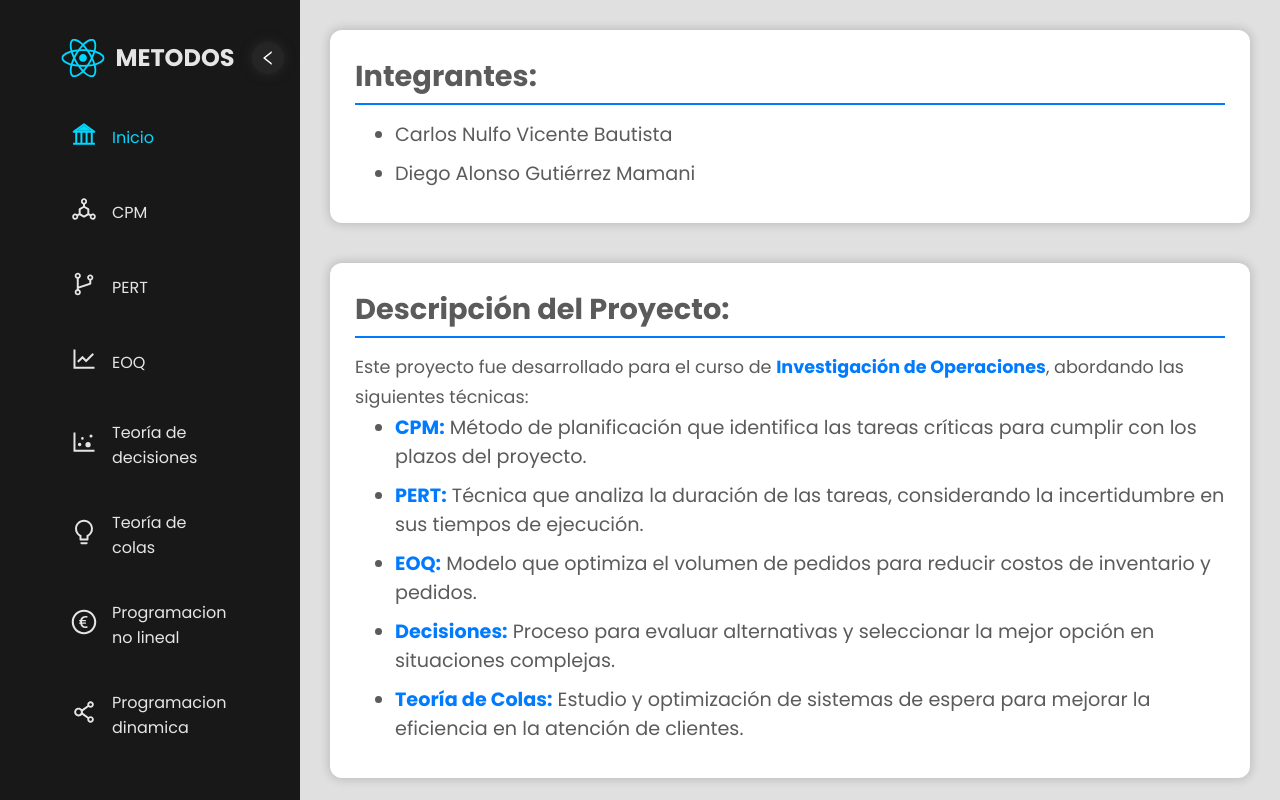
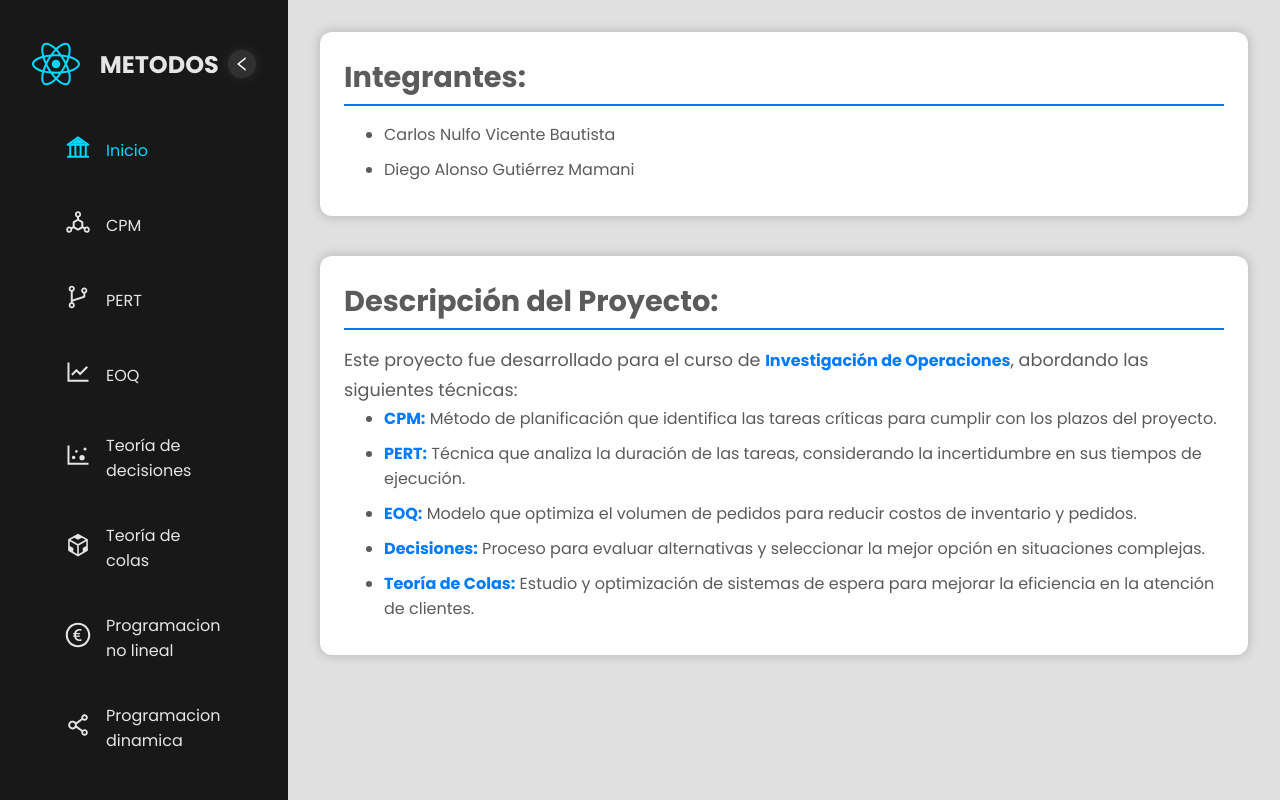
Before and after one commit to zineac/investigacion-operativa-II, a React (Vite) app: page / in a window 1280 px wide. Built offline with nearby package versions, Linux system fonts and the light colour scheme.

Commit message:
Arreglando boton de sidebar

```diff
--- a/package.json
+++ b/package.json
@@ -5,6 +5,8 @@
   "type": "module",
   "scripts": {
     "dev": "vite",
+    "predeploy": "npm run build",
+    "deploy": "gh-pages -d dist",
     "build": "vite build",
     "preview": "vite preview"
   },
@@ -23,6 +25,7 @@
     "@types/react-dom": "^18.0.9",
     "@vitejs/plugin-react": "^3.0.0",
     "@vitejs/plugin-react-swc": "^3.7.1",
+    "gh-pages": "^6.2.0",
     "vite": "^4.0.0"
   }
 }
--- a/src/App.jsx
+++ b/src/App.jsx
@@ -19,14 +19,14 @@ function App() {
 
 const MainContainer = styled.div`
   display: grid;
-  grid-template-columns: 100px auto;
+  grid-template-columns: 6rem auto;
   height: 100vh;
 
   transition: all 0.4s ease;
   color: #e5e5e5;
 
   &.active {
-    grid-template-columns: 300px auto;
+    grid-template-columns: 18rem auto;
   }
 `;
 
--- a/src/components/Sidebar.jsx
+++ b/src/components/Sidebar.jsx
@@ -6,8 +6,6 @@ import {
   AiOutlineBranches,
   AiOutlineDotChart,
   AiOutlineLineChart,
-  AiOutlineNodeIndex,
-  AiOutlineBulb,
   AiOutlineCodeSandbox,
   AiOutlineEuro,
   AiOutlineShareAlt
@@ -22,12 +20,12 @@ function Sidebar({ sidebarOpen, setSidebarOpen }) {
 
   return (
     <SidebarContainer isOpen={sidebarOpen}>
-      <button className="Sidebarbutton" onClick={ModSidebaropen}>
-        <AiOutlineLeft />
-      </button>
       <div className="Logocontent">
         <img src={logo} />
         <h2>METODOS</h2>
+        <button className="Sidebarbutton" onClick={ModSidebaropen}>
+          <AiOutlineLeft />
+        </button>
       </div>
       {linksArray.map(({ label, icon, to }) => (
         <div className="LinkContainer" key={label}>
@@ -71,7 +69,7 @@ const linksArray = [
   },
   {
     label: "Teoría de colas", // Nuevo enlace para Tcolas
-    icon: <AiOutlineBulb />,
+    icon: <AiOutlineCodeSandbox />,
     to: "/Tcolas",
   },
   //{
@@ -103,19 +101,34 @@ const SidebarContainer = styled.div`
     display: none;
   }
 
-  position: relative;
+  .Logocontent {
+    display: flex;
+    align-items: center;
+    justify-content: center;
+    padding: 2.5rem 0 1.25rem 0;
+
+    img {
+      width: 3rem;
+      height: 3rem;
+      display: ${({ isOpen }) => (isOpen ? `block` : `none`)};
+    }
+
+    h2 {
+      display: ${({ isOpen }) => (isOpen ? `block` : `none`)};
+      margin-left: 1.2rem;
+      font-size: 1.5rem;
+    }
+  }
 
   .Sidebarbutton {
-    position: absolute;
-    top: 42px;
+    width: 1.7rem;
+    height: 1.7rem;
+    margin-left: ${({ isOpen }) => (isOpen ? `0.6rem` : `0`)};
 
-    width: 32px;
-    height: 32px;
+    border-radius: 50%;
+    background: #303030;
 
-    border-radius: 99px;
-    background: #252525;
-
-    box-shadow: 0 0 10px 2px #252525;
+    box-shadow: 0 0 0.625rem 0.125rem #252525;
 
     /* Centrar el icono */
     display: flex;
@@ -123,36 +136,18 @@ const SidebarContainer = styled.div`
     justify-content: center;
 
     cursor: pointer;
-    transition: transform 0.3s;
+    transition: transform 0.3s linear;
     transform: ${({ isOpen }) => (isOpen ? `initial` : `rotate(180deg)`)};
-    right: ${({ isOpen }) => (isOpen ? `16px` : `32px`)};
     border: none;
 
     svg {
       color: ${({ isOpen }) => (isOpen ? `#fff` : `#00D8FF`)};
-      font-size: 18px;
-    }
-  }
-
-  .Logocontent {
-    display: flex;
-    justify-content: center;
-    align-items: center;
-    padding: 40px 0 20px 0;
-
-    img {
-      transition: transform 0.4s linear ease-in;
-      transform: ${({ isOpen }) => (isOpen ? `scale(1.2)` : `scale(0)`)};
-    }
-
-    h2 {
-      display: ${({ isOpen }) => (isOpen ? `block` : `none`)};
-      margin-left: 14px;
+      font-size: 1.125rem;
     }
   }
 
   .LinkContainer {
-    margin: 10px 0;
+    margin: 0.625rem 0;
     display: flex;
     justify-content: center;
 
@@ -164,20 +159,21 @@ const SidebarContainer = styled.div`
       display: flex;
       align-items: center;
 
-      padding: 15px 0;
+      padding: 0.9375rem 0;
       color: #e5e5e5;
 
       text-decoration: none;
-      width: ${({ isOpen }) => (isOpen ? `160px` : `auto`)};
+      width: ${({ isOpen }) => (isOpen ? `10rem` : `auto`)};
 
       .icon {
         svg {
-          font-size: 28px;
+          font-size: 1.75rem;
         }
       }
 
       span {
-        margin-left: 14px;
+        font-size: 1rem;
+        margin-left: 0.875rem;
         display: ${({ isOpen }) => (isOpen ? `block` : `none`)};
       }
 
--- a/src/index.css
+++ b/src/index.css
@@ -6,4 +6,5 @@
   padding: 0;
   box-sizing: border-box;
   font-family: "Poppins", sans-serif;
+  font-size: 16px;
 }
--- a/src/pages/Home.jsx
+++ b/src/pages/Home.jsx
@@ -38,30 +38,30 @@ export function Home() {
 }
 
 const MainContainer = styled.main`
-  padding: 30px;
+  padding: 2rem;
 
   h2 {
     font-size: 1.8rem;
-    margin-bottom: 15px;
-    border-bottom: 2px solid #007bff;
-    padding-bottom: 5px;
+    margin-bottom: 1rem;
+    border-bottom: 0.125rem solid #007bff;
+    padding-bottom: 0.3125rem;
   }
 
   section {
-    margin-bottom: 40px;
-    padding: 25px;
+    margin-bottom: 2.5rem;
+    padding: 1.5rem;
     background-color: #ffffff;
-    border-radius: 12px;
-    box-shadow: 0 0px 10px 2px rgba(0, 0, 0, 0.15);
+    border-radius: 0.75rem;
+    box-shadow: 0 0px 0.625rem 0.125rem rgba(0, 0, 0, 0.15);
   }
 
   ul {
-    padding-left: 40px;
+    padding-left: 2.5rem;
     font-size: 1.2rem;
   }
 
   li {
-    margin-bottom: 10px;
+    margin-bottom: 0.625rem;
   }
 
   p {
@@ -73,4 +73,31 @@ const MainContainer = styled.main`
     font-weight: bold;
     color: #007bff;
   }
+
+  @media (max-width: 768px) {
+    padding: 1rem;
+
+    h2 {
+      font-size: 1.5rem;
+      margin-bottom: 0.75rem;
+    }
+
+    section {
+      margin-bottom: 2rem;
+      padding: 1rem;
+    }
+
+    ul {
+      padding-left: 1.5rem;
+      font-size: 1rem;
+    }
+
+    li {
+      margin-bottom: 0.5rem;
+    }
+
+    p {
+      font-size: 1rem;
+    }
+  }
 `;
--- a/vite.config.js
+++ b/vite.config.js
@@ -3,5 +3,6 @@ import react from '@vitejs/plugin-react-swc'
 
 // https://vitejs.dev/config/
 export default defineConfig({
+  base: 'https://github.com/zineac/investigacion-operativa-II',
   plugins: [react()],
 })
```
Also changed, not shown: 1 other file (tests, documents, lock files or other folders).
